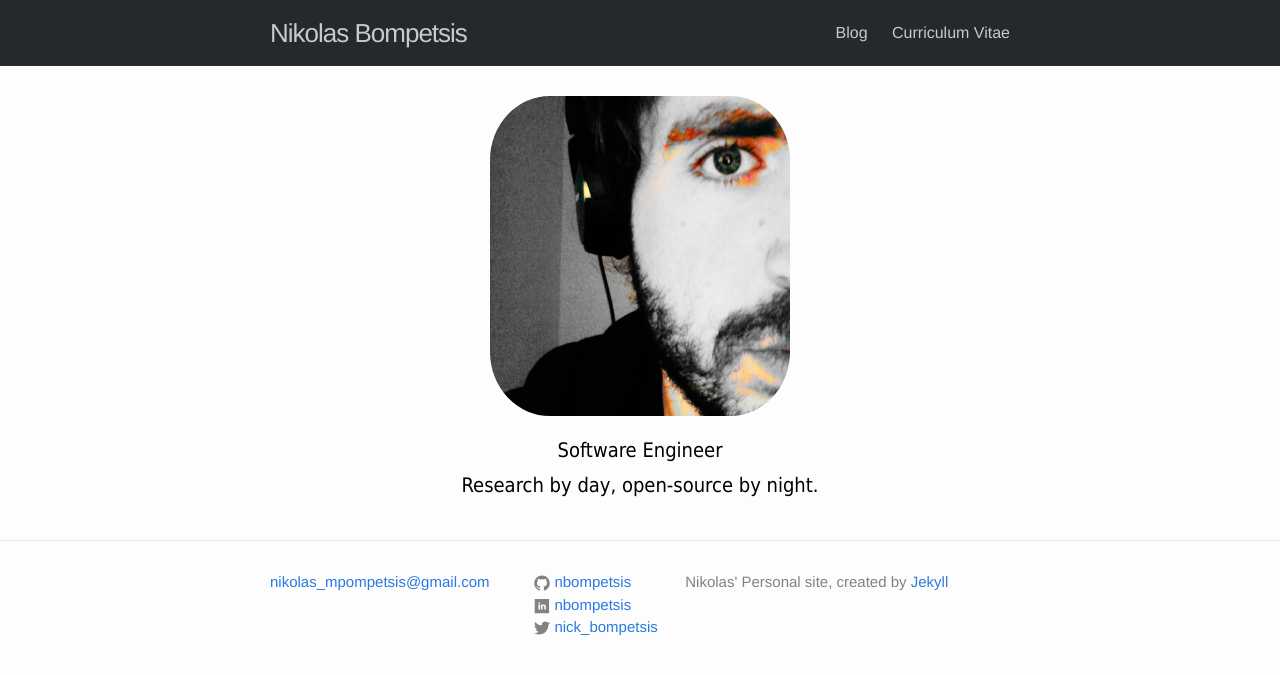
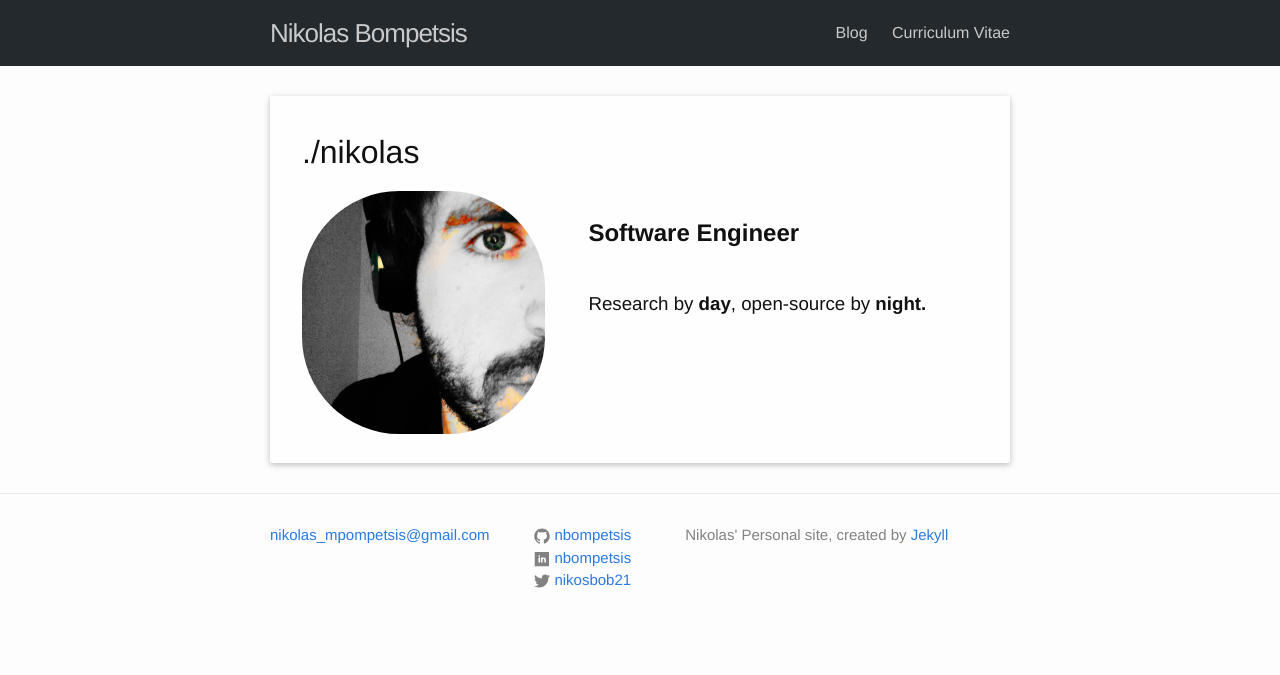
Before and after one commit to nbompetsis/nbompetsis.github.io, a Jekyll site: the page built from index.md, in a window 1280 px wide. Shown: the top 675 px of the page. Built offline with Jekyll 4.4.1, drawn with Linux system fonts in a browser that asks for light colours.

Commit message:
Changed first page

```diff
--- a/_config.yml
+++ b/_config.yml
@@ -17,8 +17,7 @@ baseurl: ""
 url: "https://nbompetsis.github.io"
 force-https: True
 
-twitter_username: nick_bompetsis
-facebook_username: Nikolas Allazw Tautotita
+twitter_username: nikosbob21
 github_username: nbompetsis
 linkedin_username: nbompetsis
 
@@ -26,11 +25,3 @@ footer_description: Nikolas' Personal site, created by <a href="http://jekyllrb.
 
 # Build settings
 markdown: kramdown
-
-# Social
-social_title: "github"
-social_url: "https://github.com/nbompetsis"
-  # - title: "linkedin"
-  #   url: "https://www.linkedin.com/in/nikolas-bompetsis-b883b869/"
-  # - title: "twitter"
-  #   url: "https://twitter.com/nikosbob21"
--- a/_sass/_base.scss
+++ b/_sass/_base.scss
@@ -47,15 +47,10 @@ img {
 }
 
 img.home-img{
-  display: block;
-  margin: 0 auto;
-  border-radius: 20%;
-  width: 300px;
-  height: 320px;
+  border-radius: 40%;
+  width: 90%;
+  height: 90%;
 }
-
-
-
 
 /**
  * Figures
--- a/_sass/_layout.scss
+++ b/_sass/_layout.scss
@@ -1,3 +1,24 @@
+.main-content {
+    border-radius: 2px;
+    box-shadow: 0 2px 6px rgba(0, 0, 0, 0.25);
+    background: rgba(255, 255, 255, 0.28);
+    padding: 2rem;
+    bottom: 0;
+}
+
+
+.col-4 {
+    width: 40%;
+    float: left;
+}
+
+.col-6 {
+    width: 60%;
+    float: left;
+    padding-left: 1rem;
+    box-sizing: border-box;
+}
+
 /**
  * Site header
  */
--- a/index.md
+++ b/index.md
@@ -2,12 +2,18 @@
 layout: default
 ---
 
-<div class="home">
+<div class="main-content">
+        <h1>./nikolas</h1>
+        <div class="col-4">
+            <img class="home-img" src="./assest/nb1.png" alt="nb" />
+        </div>
+        <div class="col-6">
+            <br>
+            <h2><b>Software Engineer</b></h2>
+            <br>
+            <h3>Research by <b>day</b>, open-source by <b>night.</b></h3>
 
-    <img class="home-img" src="./assest/nb1.png" alt="nb" />
-
-    <br>
-    <h1 class="page-heading">Software Engineer</h1>
-    <h1 class="page-heading">Research by day, open-source by night.</h1>
-
+        </div>
+        <br><br><br><br><br>
+        <br><br><br><br><br>
 </div>
```
